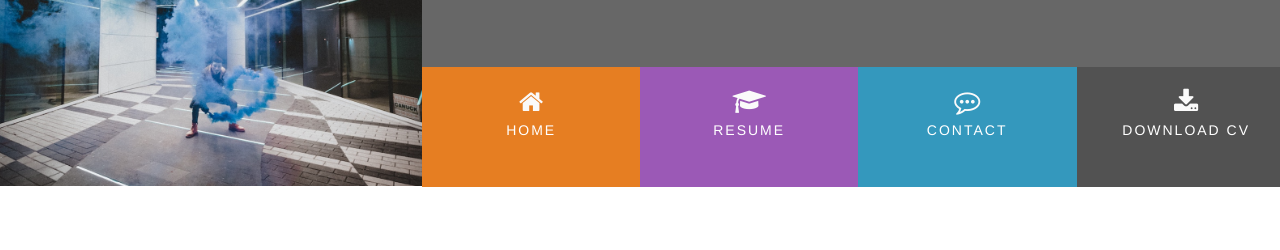
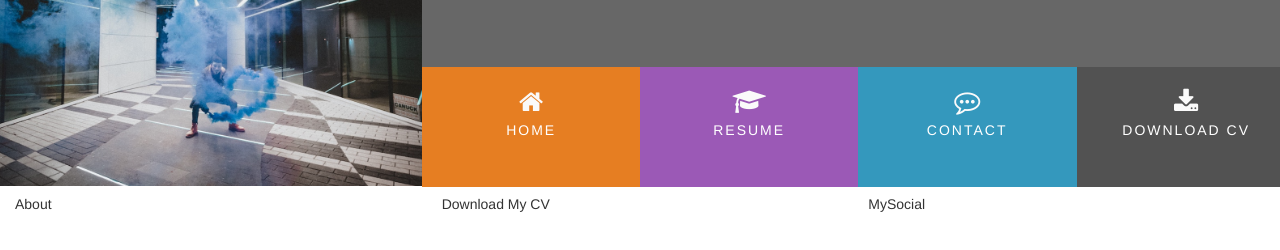
Before and after one commit to dmcwhite/sample-portfolio-ws, a plain HTML site: page index.html in a window 1280 px wide. Shown: the part 174-424 px from the top of the page. Drawn offline with nearby package versions, Linux system fonts and the light colour scheme; files whose address does not match are found by name.

Commit message:
Added a footer section, with a general layout.

```diff
--- a/index.html
+++ b/index.html
@@ -43,8 +43,18 @@
     <section>
 
     </section>
-    <footer>
-
+    <footer class="container-fluid">
+      <div class="row">
+        <div class="col-sm-4">
+          <h5>About</h5>
+        </div>
+        <div class="col-sm-4">
+          <h5>Download My CV</h5>
+        </div>
+        <div class="col-sm-4">
+          <h5>MySocial</h5>
+        </div>
+      </div>
     </footer>
 
 </body>
```
